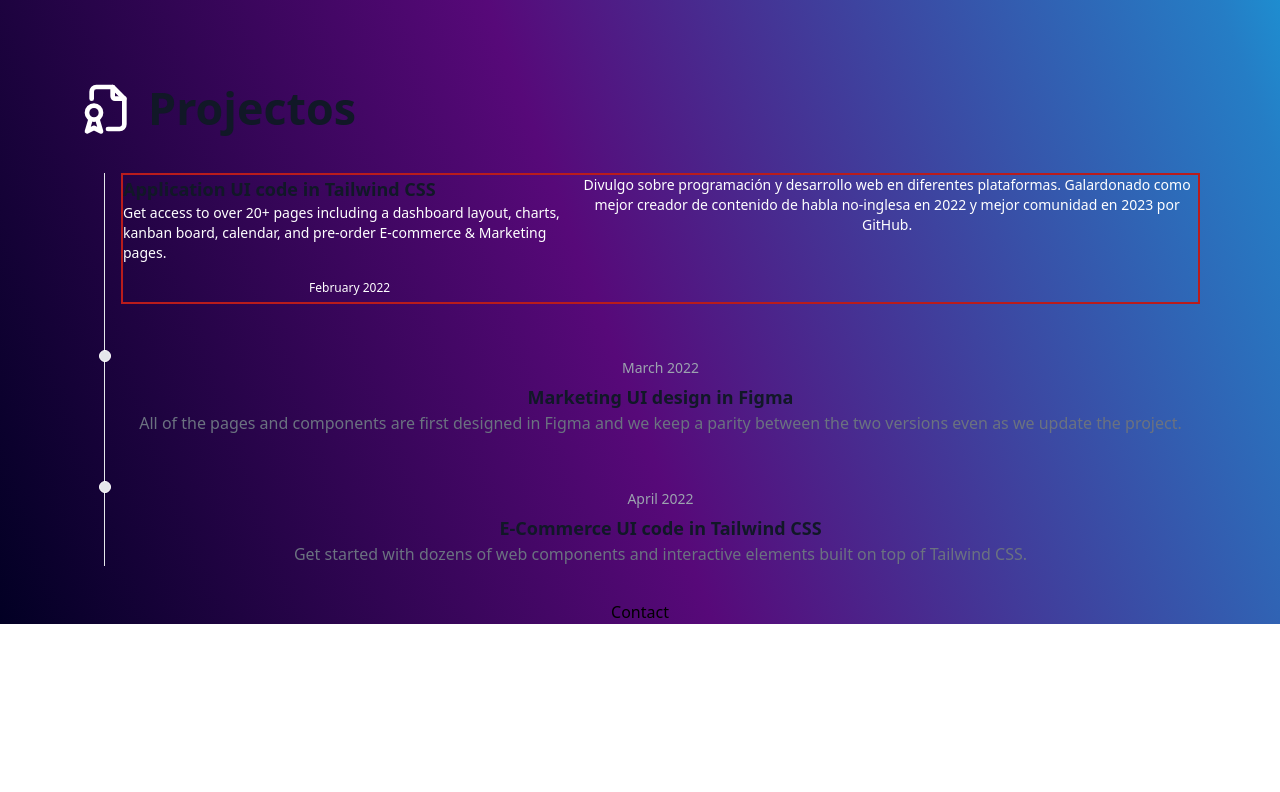
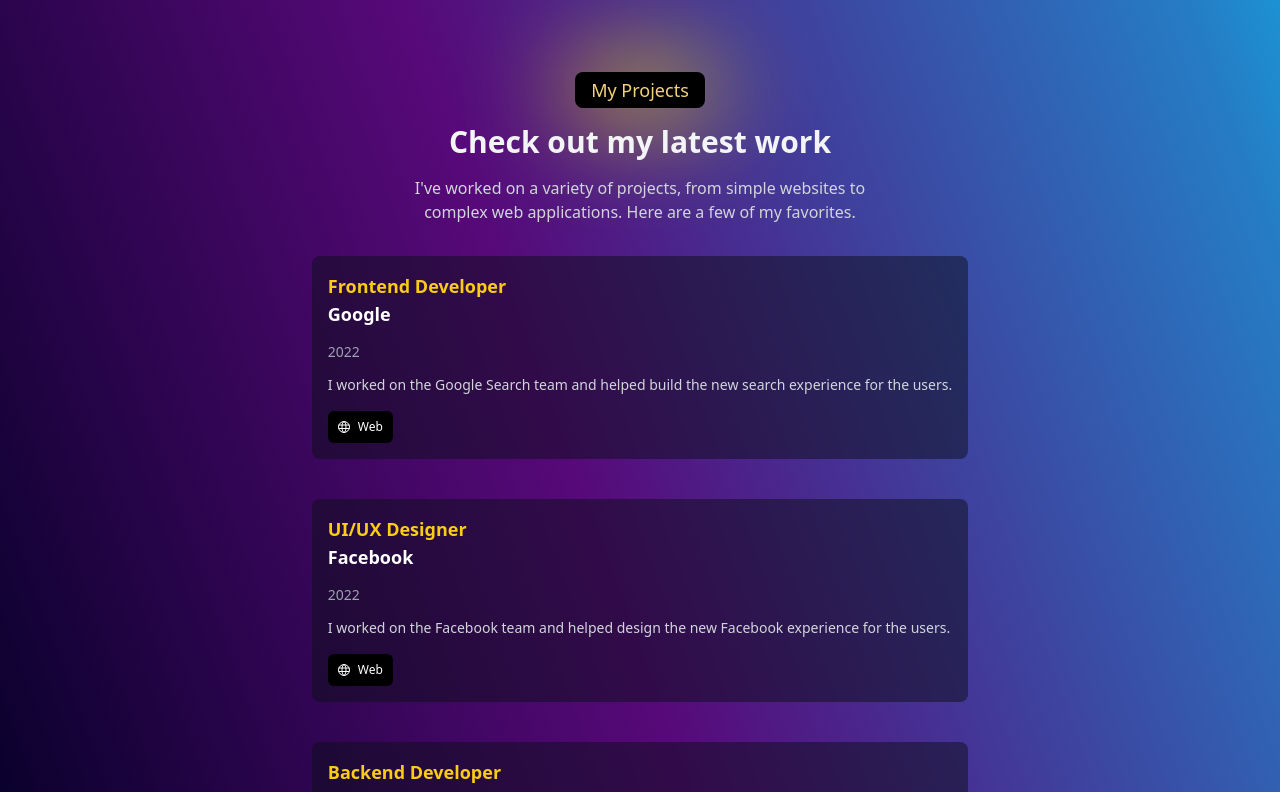
Before and after one commit to Edgar100800/Portfolio, a React (Create React App) app: page / in a window 1280 px wide. Shown: the part 760-1552 px from the top of the page. Before the commit the page ends 1384 px from the top, so only its background shows below. Built offline with nearby package versions, Linux system fonts and the light colour scheme.

Commit message:
My projects cards and Title presentation

```diff
--- a/src/components/buttons/logo-button.tsx
+++ b/src/components/buttons/logo-button.tsx
@@ -14,7 +14,7 @@
             href={web_link}
             target="_blank"
             rel="noreferrer"
-            className="flex  items-center justify-center  px-4 py-2 bg-[#000000] rounded-md gap-2"
+            className="flex  items-center justify-center px-4 py-2 bg-[#000000] rounded-md gap-2"
         >
             <img src={logo_svg} alt="logo" className="w-4 h-4" />
             <span className="text-[#ffffff] text-base">{button_name}</span>
--- a/src/components/magicui/neon-gradient-card.tsx
+++ b/src/components/magicui/neon-gradient-card.tsx
@@ -137,6 +137,7 @@
                     // "overflow-hidden"
                 )}
             >
+
                 {children}
             </div>
         </div>
--- /dev/null
+++ b/src/components/projects/projectCard.tsx
@@ -0,0 +1,51 @@
+import globe from "../../static/icons/globe.svg";
+
+interface ProjectCardProps {
+  Role: string;
+  Company: string;
+  Description: string;
+  Time: string;
+  WebLink?: string;
+}
+
+function ButtonLink({ WebLink }: { WebLink: string }) {
+  return (
+    <div className="mt-4">
+      <a
+        href={WebLink}
+        target="_blank"
+        rel="noreferrer"
+        className="flex items-center w-min justify-center px-4 py-2 bg-[#000000] rounded-md gap-2"
+      >
+        <img src={globe} alt="logo" className="w-3 h-3" />
+        <span className="text-[#ffffff] text-xs">Web</span>
+      </a>
+    </div>
+  );
+}
+
+export default function ProjectCard({
+  Role,
+  Company,
+  Time,
+  Description,
+  WebLink,
+}: ProjectCardProps) {
+  return (
+    <>
+      {/* <div className="absolute w-3 h-3  rounded-full mt-1.5 -start-1.5 border border-white bg-gray-200"></div> */}
+      <div className="flex flex-col bg-[#0c0f1a] p-4 rounded-lg bg-opacity-50 text-left">
+        <div>
+          <h3 className="text-lg font-semibold text-yellow-400">{Role}</h3>
+          <h3 className="text-lg font-semibold text-white">{Company}</h3>
+          <time className="text-sm text-gray-400">{Time}</time>
+        </div>
+
+        <div className="mt-2">
+          <p className="text-sm text-gray-300">{Description}</p>
+        </div>
+        {WebLink && <ButtonLink WebLink={WebLink} />}
+      </div>
+    </>
+  );
+}
--- a/src/ui/personal-information/Projects.tsx
+++ b/src/ui/personal-information/Projects.tsx
@@ -1,82 +1,58 @@
 import React from "react";
-import file_certicate from "../../static/icons/file-certificate.svg";
+// import file_certicate from "../../static/icons/file-certificate.svg";
+import ProjectCard from "../../components/projects/projectCard";
 
 const Projects: React.FC = () => {
   return (
-        <div className="max-w-[70rem]">
-            <div className="flex flex-row items-center gap-3 mb-8 p-0">
-                <img
-                    src={file_certicate}
-                    alt="Certificate"
-                    className="w-14 h-14"
-                />
-                <h2 className="text-[2.8rem] font-semibold text-gray-900 dark:text-white">
-                    Projectos
+    <div className="max-w-[70rem] px-[14px]">
+      <div className="flex flex-col items-center text-center my-8">
+        <div
+          className="bg-black text-[#f5d17b] px-4 py-1 text-lg rounded-lg mb-4 shadow-lg"
+          style={{
+            boxShadow: "0 0 100px 12px rgba(255, 255, 0, 0.7)",
+          }}
+        >
+          My Projects
+        </div>
+        <h2 className="text-3xl font-bold text-gray-100 mb-4">
+          Check out my latest work
         </h2>
+        <p className="text-gray-300 max-w-lg text-base">
+          I've worked on a variety of projects, from simple websites to complex
+          web applications. Here are a few of my favorites.
+        </p>
       </div>
 
-            <ol className="relative ml-[24px] border-s border-gray-200 ">
-                <li className="mb-10 ms-4 ">
-                    <div className="flex flex-row border-2 border-red-700">
-                        <div>
-                            <h3 className="text-lg text-left font-semibold text-gray-900 dark:text-white">
-                                Application UI code in Tailwind CSS
-                            </h3>
-                            <p className="text-sm text-left">
-                                Get access to over 20+ pages including a
-                                dashboard layout, charts, kanban board, calendar,
-                                and pre-order E-commerce & Marketing pages.
-                            </p>
-                            <time className="text-xs">
-                                February 2022
-                            </time>
-                        </div>
-
-                        <div>
-                            <p className="text-sm">
-                            Divulgo sobre programación y desarrollo web en diferentes plataformas. Galardonado como mejor creador de contenido de habla no-inglesa en 2022 y mejor comunidad en 2023 por GitHub.
-                            </p>
-                        </div>
-                    </div>
-                    {/* <div className=" absolute w-3 h-3 bg-gray-200 rounded-full mt-1.5 -start-1.5 border border-white " />
-                    <time className="mb-1 text-sm font-normal leading-none text-gray-400 dark:text-gray-500">
-                        February 2022
-                    </time>
-                    <h3 className="text-lg font-semibold text-gray-900 dark:text-white">
-                        Application UI code in Tailwind CSS
-                    </h3>
-                    <p className="mb-4 text-base font-normal text-gray-500 dark:text-gray-400">
-                        Get access to over 20+ pages including a dashboard
-                        layout, charts, kanban board, calendar, and pre-order
-                        E-commerce & Marketing pages.
-                    </p> */}
+      <ol className=" ">
+        <li className="mb-10 ">
+          <ProjectCard
+            Role="Frontend Developer"
+            Company="Google"
+            Time="2022"
+            Description="I worked on the Google Search team and helped build the
+                        new search experience for the users."
+            WebLink="#"
+          />
         </li>
-                <li className="mb-10 ms-4">
-                    <div className="absolute w-3 h-3 bg-gray-200 rounded-full mt-1.5 -start-1.5 border border-white dark:border-gray-900 dark:bg-gray-700"></div>
-                    <time className="mb-1 text-sm font-normal leading-none text-gray-400 dark:text-gray-500">
-                        March 2022
-                    </time>
-                    <h3 className="text-lg font-semibold text-gray-900 dark:text-white">
-                        Marketing UI design in Figma
-                    </h3>
-                    <p className="text-base font-normal text-gray-500 dark:text-gray-400">
-                        All of the pages and components are first designed in
-                        Figma and we keep a parity between the two versions even
-                        as we update the project.
-                    </p>
+        <li className="mb-10 ">
+          <ProjectCard
+            Role="UI/UX Designer"
+            Company="Facebook"
+            Time="2022"
+            Description="I worked on the Facebook team and helped design the
+                        new Facebook experience for the users."
+            WebLink="#"
+          />
         </li>
-                <li className="ms-4">
-                    <div className="absolute w-3 h-3 bg-gray-200 rounded-full mt-1.5 -start-1.5 border border-white dark:border-gray-900 dark:bg-gray-700"></div>
-                    <time className="mb-1 text-sm font-normal leading-none text-gray-400 dark:text-gray-500">
-                        April 2022
-                    </time>
-                    <h3 className="text-lg font-semibold text-gray-900 dark:text-white">
-                        E-Commerce UI code in Tailwind CSS
-                    </h3>
-                    <p className="text-base font-normal text-gray-500 dark:text-gray-400">
-                        Get started with dozens of web components and
-                        interactive elements built on top of Tailwind CSS.
-                    </p>
+        <li className="mb-10">
+          <ProjectCard
+            Role="Backend Developer"
+            Company="Amazon"
+            Time="2022"
+            Description="I worked on the Amazon team and helped build the
+                        new Amazon experience for the users."
+            WebLink="#"
+          />
         </li>
       </ol>
     </div>
--- a/tailwind.config.js
+++ b/tailwind.config.js
@@ -3,6 +3,9 @@
     content: ["./src/**/*.{js,jsx,ts,tsx}"],
     theme: {
         extend: {
+            fontSize: {
+                'mobile-title': '2.2rem',
+            },
             animation: {
                 meteor: "meteor 5s linear infinite",
                 backgroundPositionSpin:
--- a/tsconfig.json
+++ b/tsconfig.json
@@ -14,7 +14,11 @@
         "resolveJsonModule": true,
         "isolatedModules": true,
         "noEmit": true,
-        "jsx": "react-jsx"
+        "jsx": "react-jsx",
+        "baseUrl": "src",
+        "paths": {
+        "@/*": ["*"]
+        }
     },
     "include": ["src", "src/components"]
 }
```
Also changed, not shown: src/static/icons/globe.svg (added). Lines whose indentation alone changed are shown as unchanged.
